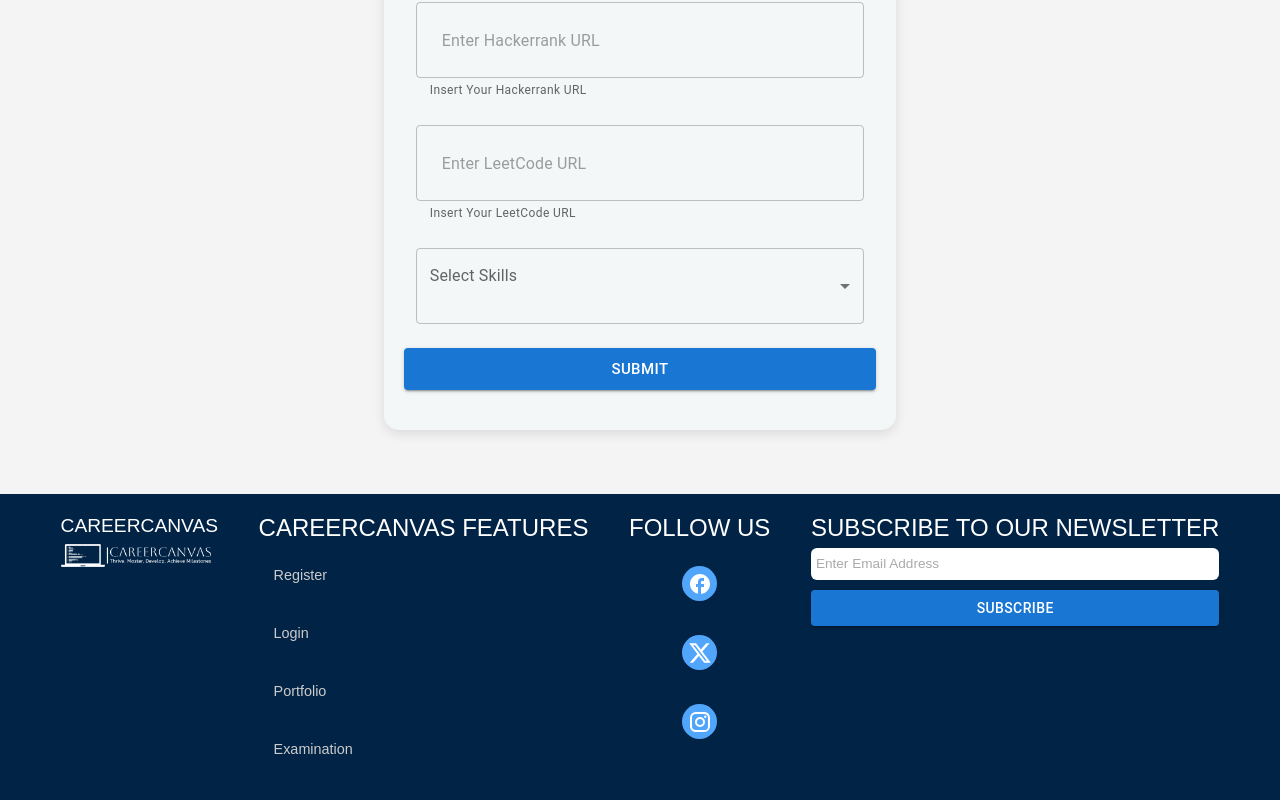
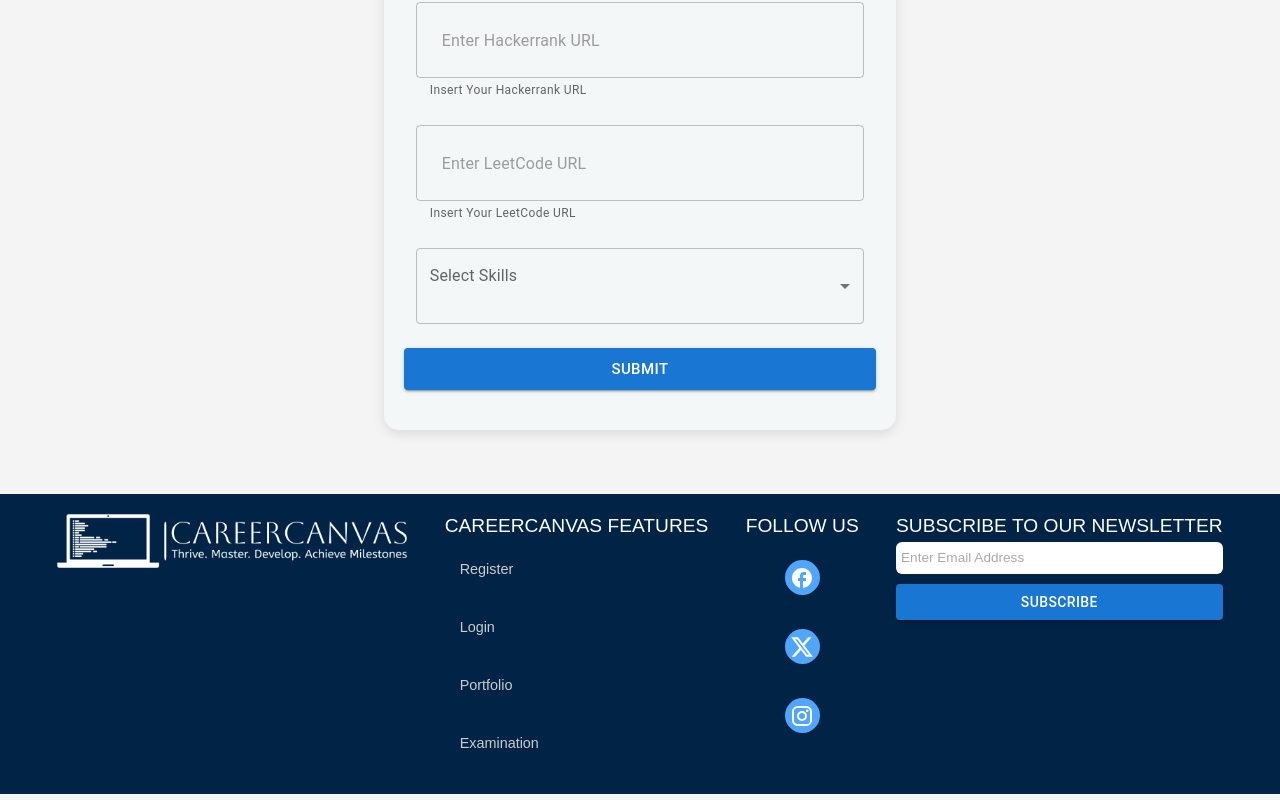
Before and after one commit to AbramBorma/CareerCanvas-ITI-Graduation_Project, a React (Create React App) app in the folder frontend/: page /portfolio/form in a window 1280 px wide. Shown: the part 720-1520 px from the top of the page. Built offline with nearby package versions, Linux system fonts and the light colour scheme.

Commit message:
update footer style

```diff
--- a/frontend/src/components/Footer.js
+++ b/frontend/src/components/Footer.js
@@ -11,7 +11,6 @@ const Footer = () => {
         <footer className="footer-container">
             {/* Branding */}
             <div className="footer-section logo">
-                <h4>CAREERCANVAS</h4>
                 <img
                     src={logo}
                     alt="CareerCanvas Logo"
--- a/frontend/src/static/styles/footer.css
+++ b/frontend/src/static/styles/footer.css
@@ -19,7 +19,7 @@
 }
 
 .footer-logo {
-    width: 150px; /* Reduced logo size */
+    width: 350px; /* Reduced logo size */
     height: auto;
     margin-bottom: 0; /* Removed bottom margin to reduce height */
 }
@@ -28,6 +28,8 @@
 .footer-section.internal-links h4 {
     margin-bottom: 5px; /* Reduced margin */
     color: white;
+    font-size: 1.2rem;
+
 }
 
 .footer-section ul {
@@ -57,6 +59,11 @@
 /* Social Media Icons */
 .external-links {
     margin-top: 0; /* Removed margin */
+}
+
+.external-links h4 {
+    font-size: 1.2rem;
+
 }
 
 .external-links ul {
@@ -100,6 +107,8 @@
     margin-bottom: 5px;
     color: white;
     width: 100%; /* Ensure h4 takes the full width */
+    font-size: 1.2rem;
+
 }
 
 .subscribe form {
```
